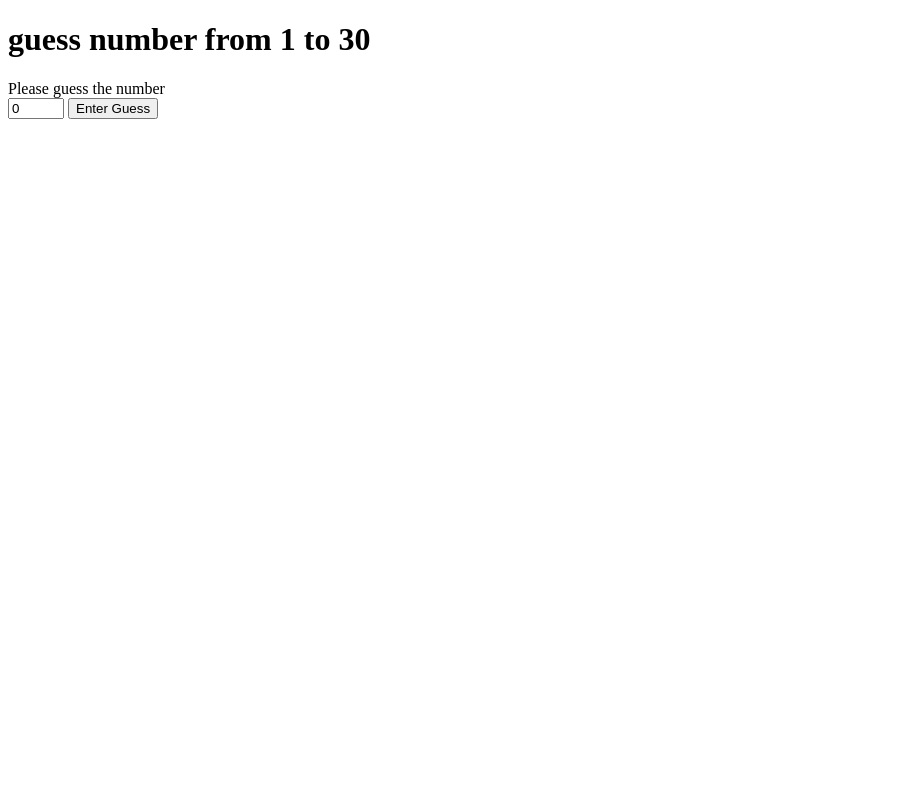
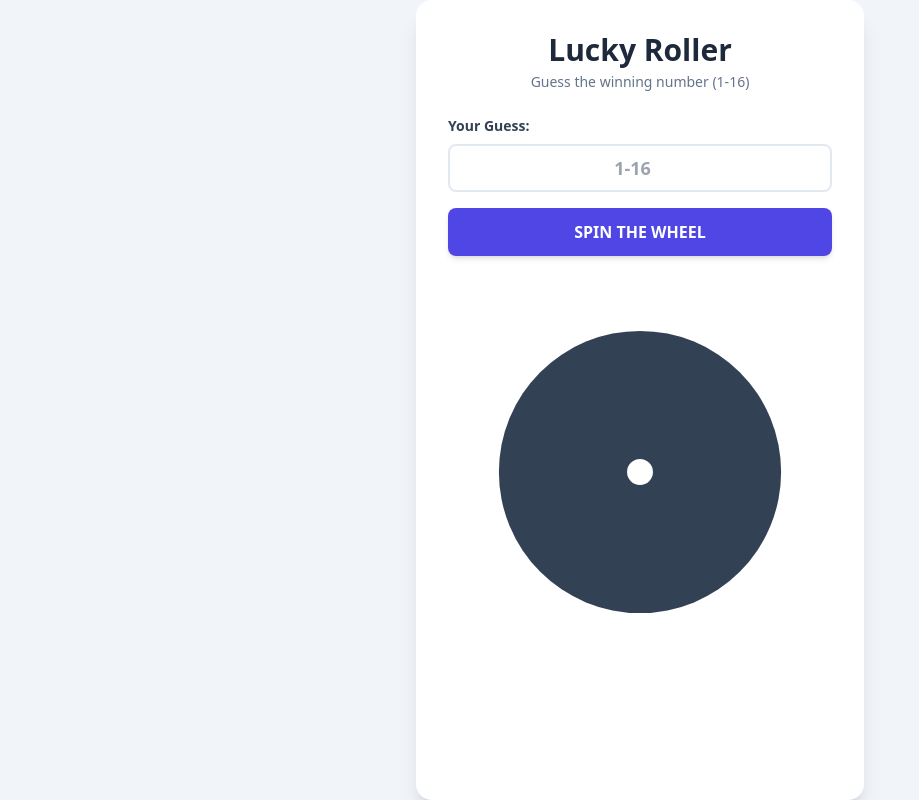
Before and after one commit to Yisak-E/guess_game_roller, a plain HTML site: page index.html in a window 1280 px wide. Shown: the whole page, without its empty margins (0-919 px from the left). Drawn offline with nearby package versions, Linux system fonts and the light colour scheme.

Commit message:
guess input and background wheel set up

```diff
--- a/index.html
+++ b/index.html
@@ -1,79 +1,66 @@
 <!DOCTYPE html>
-<html>
-    <head>
-        <title>pra</title>
-    </head>
-    <body>
-        <h1>guess  number from 1 to 30</h1>
-        <div></div>
-        <input type="number" id="guess_n" value="0">
-        <button id="guess_btn">Enter Guess</button>
-<script>
-    const output=document.querySelector('div');
-    const myInput=document.querySelector('input');
-    const btn = document.querySelector('button');
+<html lang="en">
+<head>
+    <meta charset="UTF-8">
+    <meta name="viewport" content="width=device-width, initial-scale=1.0">
+    <title>Guess Game Roller</title>
+    <link rel="stylesheet" href="custom.css">
+    <script src="https://cdn.tailwindcss.com"></script>
+</head>
+<body class="bg-slate-100 flex item-center justify-center min-h-screen  font-sans">
+    <div class="bg-white p-6 md:p-8 rounded-2xl shadow-xl w-full max-w-md flex flex-col items-center gap-6">
 
-btn.onclick = generate;
-output.innerHTML = 'Please guess the number';
+        <div class="text-center">
+            <h1 class="text-3xl font-extrabold text-slate-800 mb-1">Lucky Roller</h1>
+            <p class="text-slate-500 text-sm">Guess the winning number (1-16)</p>
+        </div>
 
-let small= 1;
-let high = 30;
+        <!-- Game Controls -->
+        <div class="w-full space-y-4">
+            <div class="flex flex-col gap-2">
+                <label for="guessInput" class="text-sm font-semibold text-slate-700">Your Guess:</label>
+                <input
+                    type="number"
+                    id="guessInput"
+                    min="1"
+                    max="16"
+                    placeholder="1-16"
+                    class="w-full px-4 py-2 border-2 border-slate-200 rounded-lg focus:border-blue-500 focus:outline-none transition-colors text-center text-lg font-bold text-blue-600"
+                >
+            </div>
 
-    let guess_num;
-    let hidden_num;
-    hidden_num = Math.floor(Math.random() * 30) + 1;
+            <button
+                id="spinBtn"
+                onclick="spinWheel()"
+                class="w-full bg-indigo-600 hover:bg-indigo-700 text-white font-bold py-3 rounded-lg shadow-md transition-transform transform active:scale-95 disabled:opacity-50 disabled:cursor-not-allowed"
+            >
+                SPIN THE WHEEL
+            </button>
+        </div>
 
-myInput.setAttribute('min', small);
-myInput.setAttribute('max', high);
-let ans;
-let answer_correct = false;
+        <!-- Wheel Area -->
+        <div class="relative mt-2 mb-4">
+            <!-- The Triangle Pointer -->
+            <div class="pointer"></div>
+        </div>
 
+         <!-- The Wheel SVG -->
+            <div class="wheel-container w-72 h-72">
+                <svg class="w-full h-full" viewBox="0 0 200 200" xmlns="http://www.w3.org/2000/svg">
+                    <!-- Outer rim -->
+                    <circle cx="100" cy="100" r="98" fill="#334155" />
 
-function generate(){
-    guess_num  = myInput.value;
+                    <!-- Spinning Group -->
+                    <g id="wheel-group" transform-origin="100 100">
+                        <!-- Segments will be injected here by JS -->
+                    </g>
 
-    checker(guess_num, hidden_num);
-    if(answer_correct){
-         ans = 'Please guess the number';
-    }
+                    <!-- Center decorative knob -->
+                    <circle cx="100" cy="100" r="10" fill="white" stroke="#334155" stroke-width="2"/>
+                </svg>
+            </div>
 
-}
-    function checker(guess, real) {
-        btn.textContent = "Enter Guess";
-       btn.style.backgroundColor = 'rgb(240, 240, 240)';
-        if (guess == real) {
-            alert('your guess is correct!');
-            btn.textContent = "New Game";
-            btn.style.backgroundColor='gray';
+    </div>
+</body>
 
-            set_to_default();
-
-        }
-        else {
-            ans = '<span style="color: red;">your guess is incorrect.</span><br> please try again!<br>'
-            limiter();
-            myInput.value = small;
-        }
-        //ans += `your guess = ${guess} : real number = ${real}<br>`
-        output.innerHTML = `${ans}`;
-    }
-
-    function limiter(){
-        if(guess_num < hidden_num){
-            small = guess_num;
-
-            ans += `guess between ${small} and ${high}<br>`;
-        }
-        else{
-            high = guess_num;
-
-            ans += `guess between ${small} and ${high}<br>`;
-        }
-    }
-    function set_to_default(){
-        location.reload();
-    }
-
-</script>
-    </body>
 </html>
```
